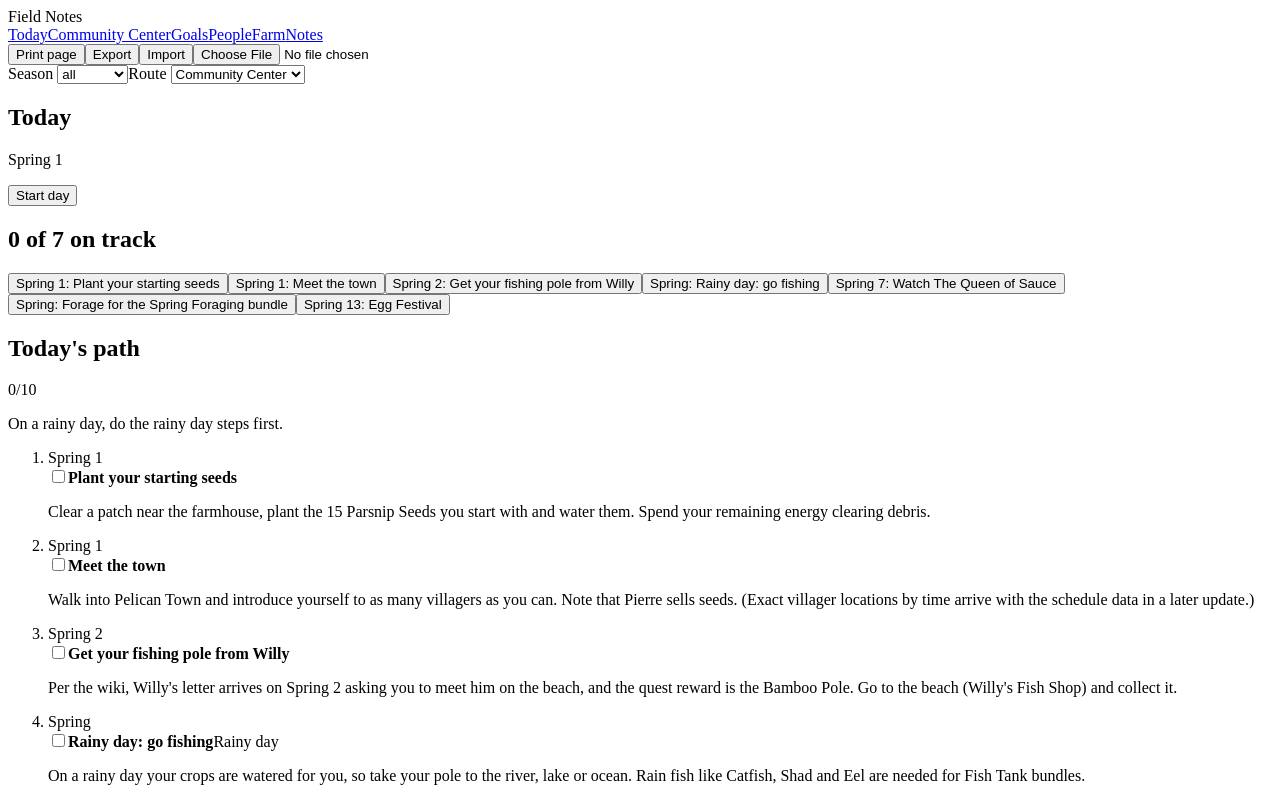
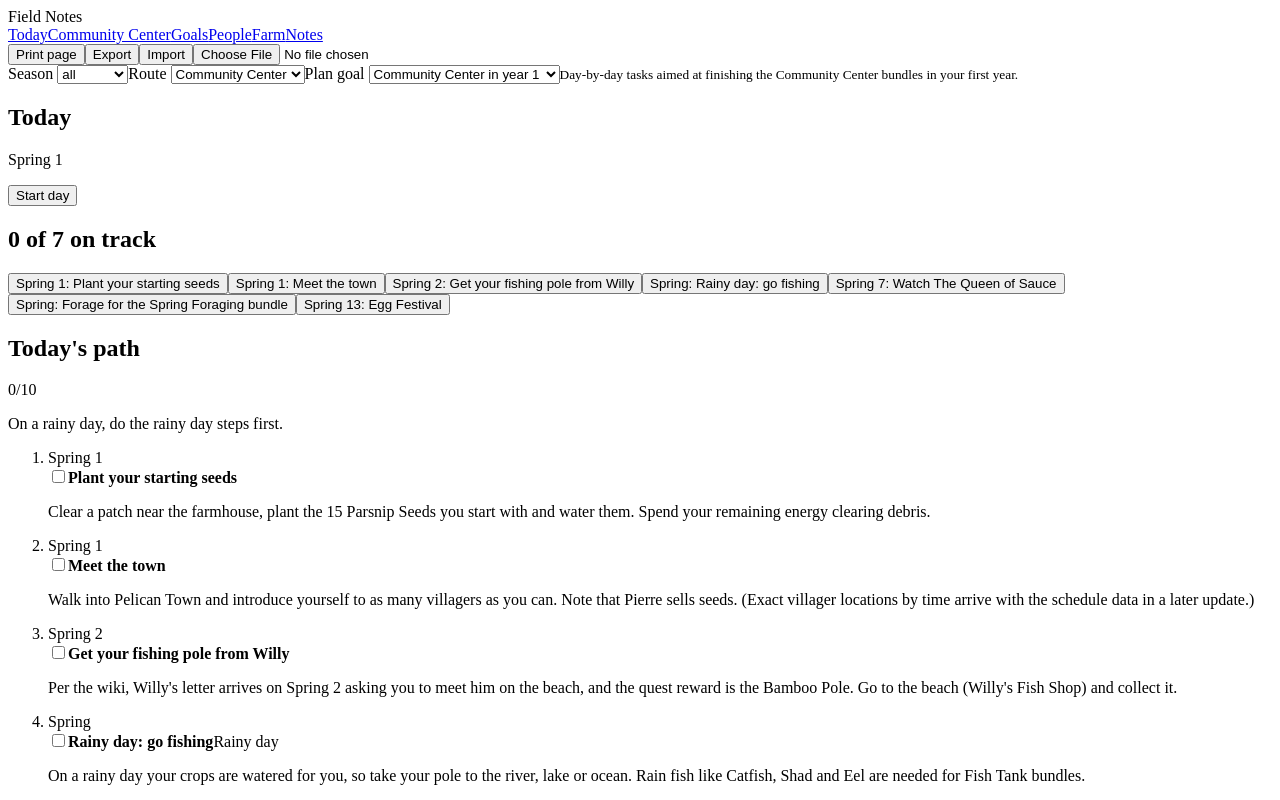
Before and after one commit to amichael33/field-notes_stardew, a React (Vite) app: page /people#/today in a window 1280 px wide. Shown: the top 800 px of the page. Built offline with nearby package versions, Linux system fonts and the light colour scheme; the HTML template or start-up script is replaced by a standard one.

Commit message:
feat: plan goal picker in the header

```diff
--- a/src/components/Layout.tsx
+++ b/src/components/Layout.tsx
@@ -4,6 +4,7 @@ import { useSave } from '../state/SaveContext'
 import ClockRunner from '../state/ClockRunner'
 import SeasonFilter from './SeasonFilter'
 import RouteToggle from './RouteToggle'
+import PlanGoalPicker from './PlanGoalPicker'
 
 const TABS = [
   { to: '/today', label: 'Today' },
@@ -98,6 +99,7 @@ export default function Layout() {
         <div className="controls">
           <SeasonFilter />
           <RouteToggle />
+          <PlanGoalPicker />
         </div>
         <Outlet />
       </main>
--- /dev/null
+++ b/src/components/PlanGoalPicker.tsx
@@ -0,0 +1,26 @@
+import { useId } from 'react'
+import { useSave } from '../state/SaveContext'
+import { PLAN_GOALS } from '../data/plans'
+import type { PlanGoal } from '../data/types'
+
+export default function PlanGoalPicker() {
+  const { save, setPlanGoal } = useSave()
+  const goal = save.profile.planGoal
+  const descId = useId()
+  const current = PLAN_GOALS.find((g) => g.id === goal)
+  return (
+    <>
+      <label>
+        Plan goal{' '}
+        <select value={goal} aria-describedby={descId} onChange={(e) => setPlanGoal(e.target.value as PlanGoal)}>
+          {PLAN_GOALS.map((g) => (
+            <option key={g.id} value={g.id}>
+              {g.label}
+            </option>
+          ))}
+        </select>
+      </label>
+      <small id={descId}>{current?.description}</small>
+    </>
+  )
+}
--- a/src/test-utils.tsx
+++ b/src/test-utils.tsx
@@ -4,6 +4,7 @@ import { AppStateProvider } from './state/AppState'
 import { SaveProvider } from './state/SaveContext'
 import SeasonFilter from './components/SeasonFilter'
 import RouteToggle from './components/RouteToggle'
+import PlanGoalPicker from './components/PlanGoalPicker'
 
 /** Renders a view inside the providers with the season filter and route toggle alongside. */
 export function renderWithState(ui: ReactElement) {
@@ -12,6 +13,7 @@ export function renderWithState(ui: ReactElement) {
       <AppStateProvider>
         <SeasonFilter />
         <RouteToggle />
+        <PlanGoalPicker />
         {ui}
       </AppStateProvider>
     </SaveProvider>,
```
Also changed, not shown: 1 other file (tests, documents, lock files or other folders).
